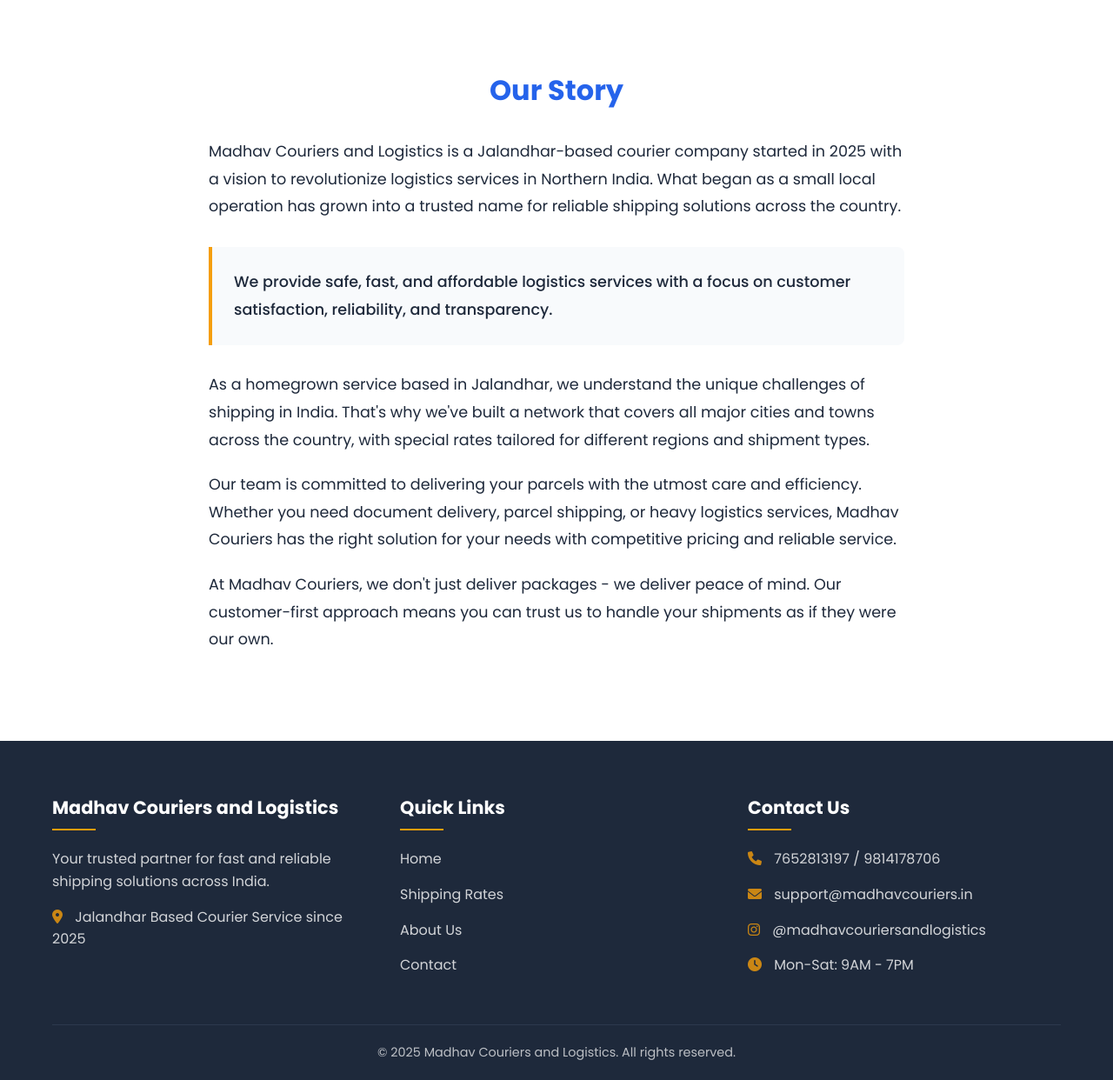
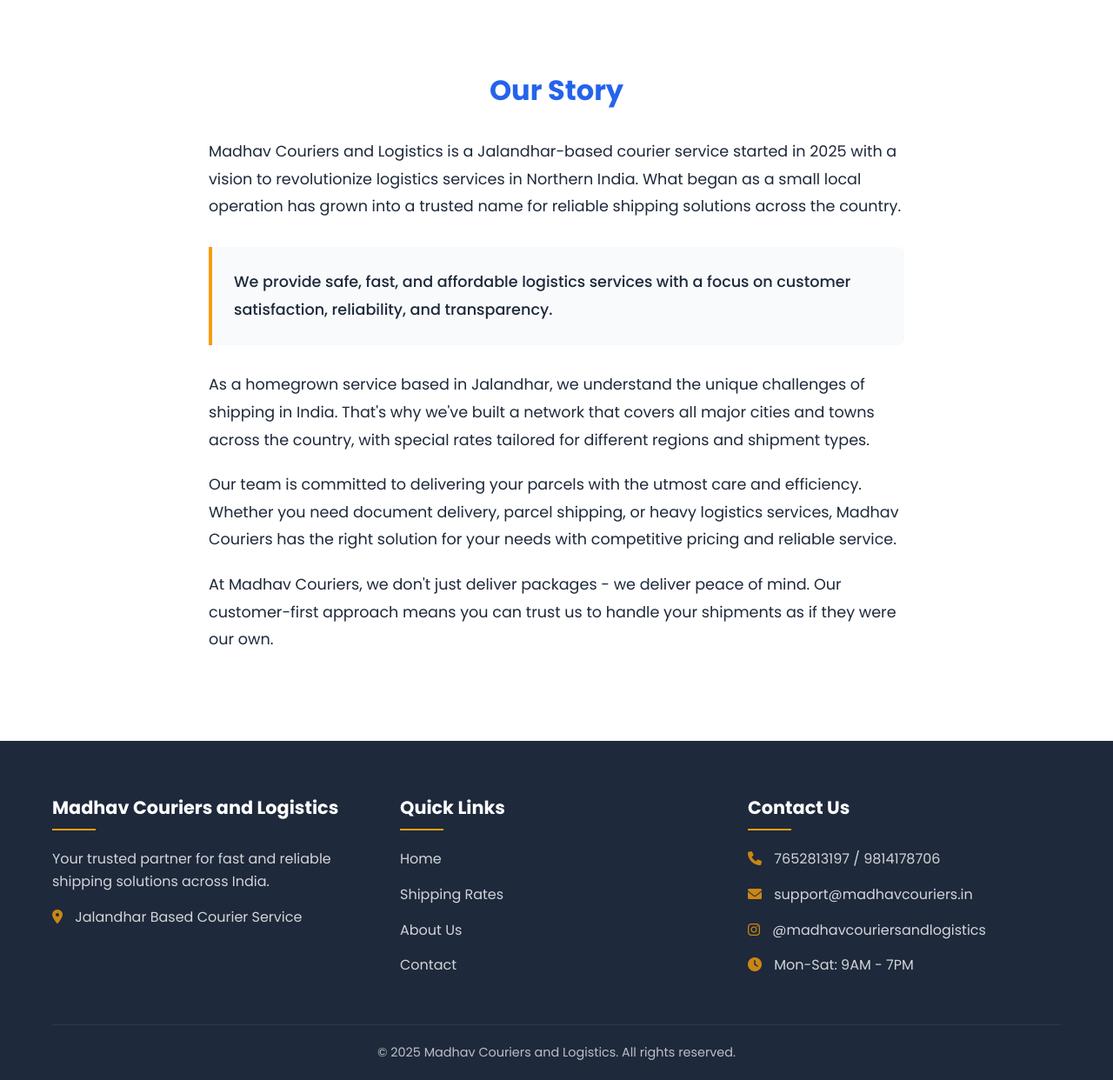
Before and after one commit to karan150303/madhav-couriers, a website: page public/about.html in a window 1280 px wide. Shown: the part 352-1594 px from the top of the page at 87% size. Drawn offline with Linux system fonts and the light colour scheme.

Commit message:
about.html

```diff
--- a/public/about.html
+++ b/public/about.html
@@ -277,7 +277,7 @@
         <div class="container">
             <div class="about-content">
                 <h3>Our Story</h3>
-                <p>Madhav Couriers and Logistics is a Jalandhar-based courier company started in 2025 with a vision to revolutionize logistics services in Northern India. What began as a small local operation has grown into a trusted name for reliable shipping solutions across the country.</p>
+                <p>Madhav Couriers and Logistics is a Jalandhar-based courier service started in 2025 with a vision to revolutionize logistics services in Northern India. What began as a small local operation has grown into a trusted name for reliable shipping solutions across the country.</p>
 
                 <div class="highlight-box">
                     <p>We provide safe, fast, and affordable logistics services with a focus on customer satisfaction, reliability, and transparency.</p>
@@ -298,7 +298,7 @@
                 <div class="footer-section">
                     <h4>Madhav Couriers and Logistics</h4>
                     <p>Your trusted partner for fast and reliable shipping solutions across India.</p>
-                    <p><i class="fas fa-map-marker-alt"></i> Jalandhar Based Courier Service since 2025</p>
+                    <p><i class="fas fa-map-marker-alt"></i> Jalandhar Based Courier Service</p>
                 </div>
                 <div class="footer-section">
                     <h4>Quick Links</h4>
```
